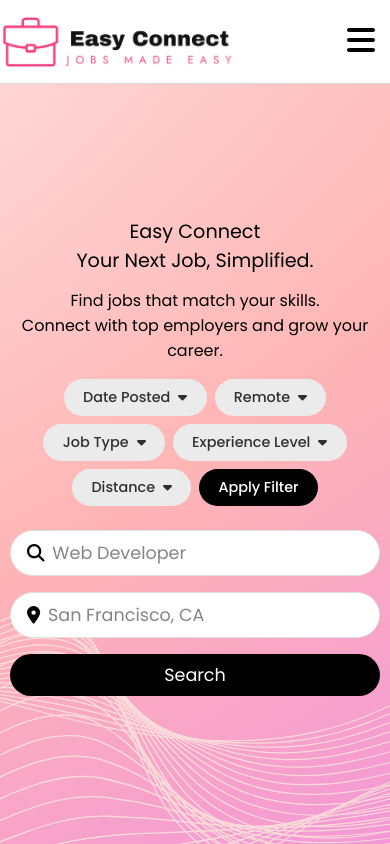
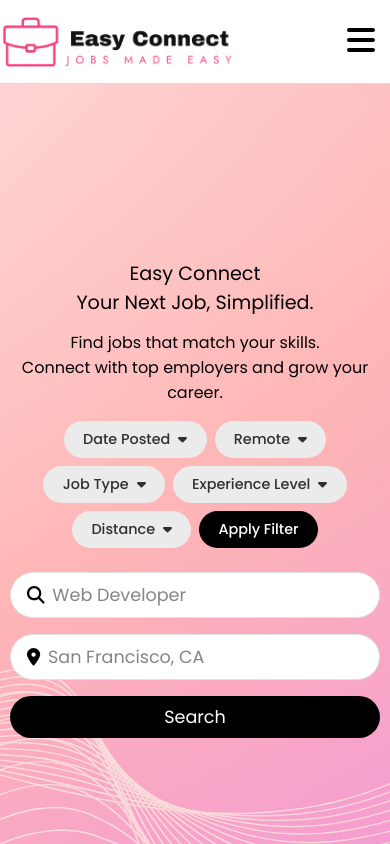
Before and after one commit to ahuda620/EasyConnect-Vite, a React (Vite) app in the folder frontend/: page / in a window 390 px wide. Built offline with nearby package versions, Linux system fonts and the light colour scheme; no server answers.

Commit message:
added dynamic page height for mobile

```diff
--- a/frontend/src/main.jsx
+++ b/frontend/src/main.jsx
@@ -15,6 +15,14 @@
 import SavedJobsPage from "./pages/SavedJobsPage";
 import ErrorPage from "./pages/ErrorPage";
 import JobListingDetail from "./components/JobListingDetail";
+
+function setVH() {
+  const vh = window.innerHeight * 0.01;
+  document.documentElement.style.setProperty("--vh", `${vh}px`);
+}
+
+window.addEventListener("resize", setVH);
+setVH();
 
 const queryClient = new QueryClient();
 const router = createBrowserRouter([
--- a/frontend/src/pages/HomePage.module.css
+++ b/frontend/src/pages/HomePage.module.css
@@ -28,6 +28,10 @@
 }
 
 @media (max-width: 1092px) {
+  .pageWrapper {
+    min-height: calc(var(--vh, 1vh) * 100);
+  }
+
   .heroTitle {
     font-size: clamp(1.2rem, 4vw, 5rem);
   }
```
